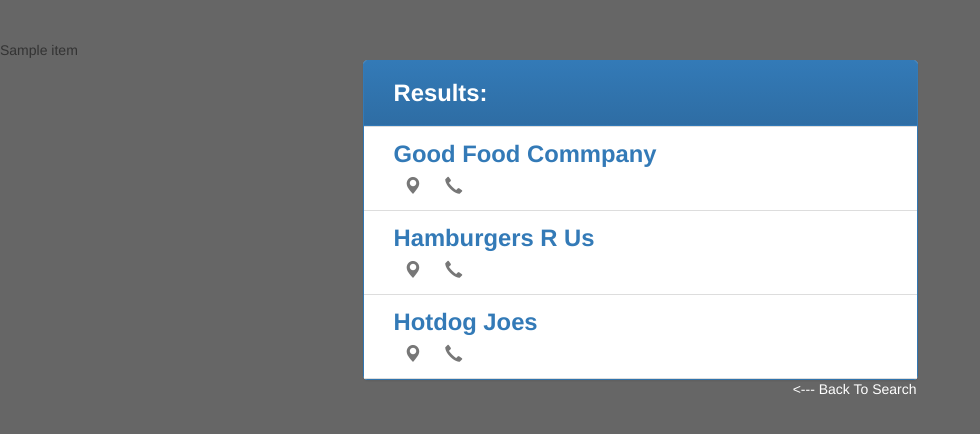
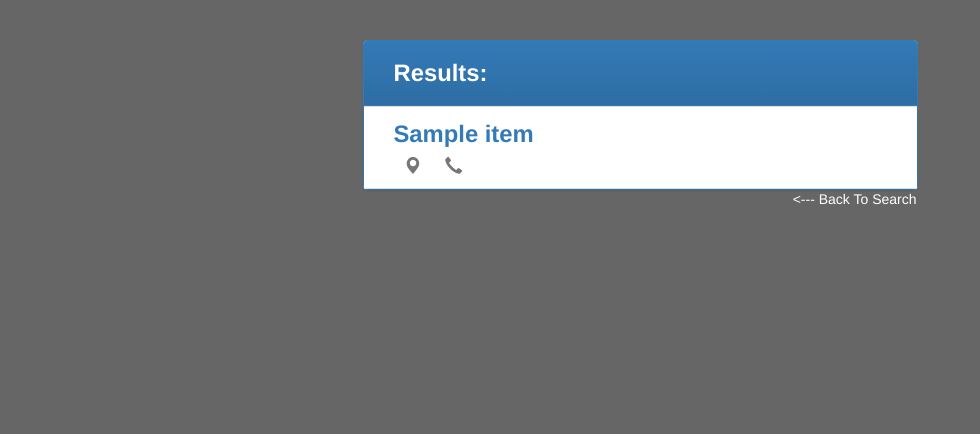
Before and after one commit to rkmarks/GDFind, a Flask app: template templates/results.html in a window 1280 px wide. Shown: the top 434 px of the page, without its empty margins (0-980 px from the left). Run offline with Flask 2, Linux system fonts and the light colour scheme; the template is opened without the code that fills it: most values are stand-ins (such as "Sample title", 1, 10 or a date in 2020); some libraries are stand-ins or nearby versions.

Commit message:
Commiting

```diff
--- a/app.py
+++ b/app.py
@@ -49,9 +49,23 @@ def route_results():
 
 
 
-@app.route('/profile', methods=['GET'])
+@app.route('/profile', methods=['GET', 'POST'])
 def route_profile():
-    return
+    data = '{"api_key": "c9caffc16e51883cfec43b1febf65cb898926037", "fields" : [ "name", "description", "website_url", "open_hours", "categories", "locu_id", "location", "contact" ], "venue_queries": [{"locu_id": "' + request.args.get('id') + '","locu": {"is_publishable": true}}]}'
+    url = 'https://api.locu.com/v2/venue/search'
+
+    req = urllib2.Request(url, data, {'Content-Type': 'application/json'})
+    f = urllib2.urlopen(req)
+    for x in f:
+        data = x
+    f.close()
+
+    parsed_json = json.loads(data)
+    slim_json = parsed_json['venues'][0]
+
+    address = slim_json["location"]["address1"]
+
+    return render_template('profile.html', json=slim_json)
 
 if __name__ == '__main__':
-    app.run(debug=True,host='0.0.0.0')
+    app.run(debug=True, host='0.0.0.0')
--- a/templates/results.html
+++ b/templates/results.html
@@ -1,11 +1,4 @@
-{% for item in json['venues'] %}
-    {{ item.name }}
-{% endfor %}
-
-
-
 {% extends "layout.html" %}
-
 {% block content %}
 <div class="container">
     <div class="row">
@@ -27,44 +20,20 @@
                 </div>
 
                 <ul class="list-group" id="contact-list">
+                    {% for item in json['venues'] %}
                     <li class="list-group-item">
                         <div class="col-xs-12 col-sm-9">
-                            <span class="name"><a href="profile.html">Good Food Commpany</a></span><br/>
-                            <span class="glyphicon glyphicon-map-marker text-muted c-info" data-toggle="tooltip" title="5842 Hillcrest Rd"></span>
-                            <span class="visible-xs"> <span class="text-muted">5842 Hillcrest Rd, Scottsdale AZ</span><br/></span>
-                            <span class="glyphicon glyphicon-earphone text-muted c-info" data-toggle="tooltip" title="(870) 288-4149"></span>
-                            <span class="visible-xs"> <span class="text-muted">(870) 288-4149</span><br/></span>
-                            <span class="fa fa-comments text-muted c-info" data-toggle="tooltip" title="reservations@goodfoodco.com"></span>
-                            <span class="visible-xs"> <span class="text-muted">reservations@goodfoodco.com</span><br/></span>
+                            <span class="name"><a href="{{ url_for('route_profile', id=item.locu_id) }}">{{ item.name }}</a></span><br/>
+                            <span class="glyphicon glyphicon-map-marker text-muted c-info" data-toggle="tooltip" title="{{ item.location.address1 }}"></span>
+                            <span class="visible-xs"> <span class="text-muted">{{ item.location }}</span><br/></span>
+                            <span class="glyphicon glyphicon-earphone text-muted c-info" data-toggle="tooltip" title="{{ item.contact.phone }}"></span>
+                            <span class="visible-xs"> <span class="text-muted">{{ item.contact }}</span><br/></span>
                         </div>
                         <div class="clearfix"></div>
                     </li>
-                    <li class="list-group-item">
-                        <div class="col-xs-12 col-sm-9">
-                            <span class="name"><a href="profile.html">Hamburgers R Us</a></span><br/>
-                            <span class="glyphicon glyphicon-map-marker text-muted c-info" data-toggle="tooltip" title="16635 59th st, Scottsdale AZ"></span>
-                            <span class="visible-xs"> <span class="text-muted">16635 59th st, Scottsdale AZ</span><br/></span>
-                            <span class="glyphicon glyphicon-earphone text-muted c-info" data-toggle="tooltip" title="(874) 214-9987"></span>
-                            <span class="visible-xs"> <span class="text-muted">(874) 214-9987</span><br/></span>
-                            <span class="fa fa-comments text-muted c-info" data-toggle="tooltip" title="reservations@hamburgersrus.com"></span>
-                            <span class="visible-xs"> <span class="text-muted">reservations@hamburgersrus.com</span><br/></span>
-                        </div>
-                        <div class="clearfix"></div>
-                    </li>
-                    <li class="list-group-item">
-                        <div class="col-xs-12 col-sm-9">
-                            <span class="name"><a href="profile.html">Hotdog Joes</a></span><br/>
-                            <span class="glyphicon glyphicon-map-marker text-muted c-info" data-toggle="tooltip" title="9873 williams st., Scottsdale AZ"></span>
-                            <span class="visible-xs"> <span class="text-muted">9873 williams st., Scottsdale AZ</span><br/></span>
-                            <span class="glyphicon glyphicon-earphone text-muted c-info" data-toggle="tooltip" title="(362) 235-4149"></span>
-                            <span class="visible-xs"> <span class="text-muted">(362) 235-4149</span><br/></span>
-                            <span class="fa fa-comments text-muted c-info" data-toggle="tooltip" title="reservations@hotdogjoes.com"></span>
-                            <span class="visible-xs"> <span class="text-muted">reservations@hotdogjoes.com</span><br/></span>
-                        </div>
-                        <div class="clearfix"></div>
-                    </li>
+                    {% endfor %}
                 </ul>
-		<a class="pull-right" style="color:white;"  href="index.php"><--- Back To Search</a>
+		<a class="pull-right" style="color:white;"  href="{{ url_for('route_home') }}"><--- Back To Search</a>
             </div>
         </div>
   </div>
```
Also changed, not shown: templates/profile.html (+21 -11 lines).
